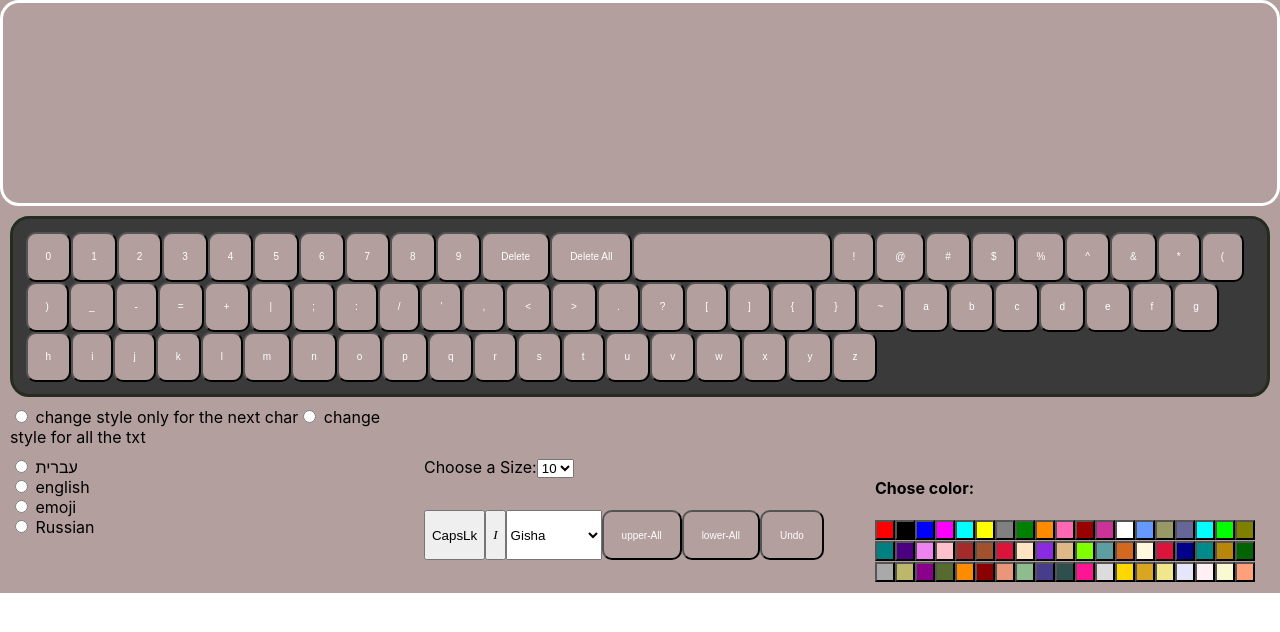
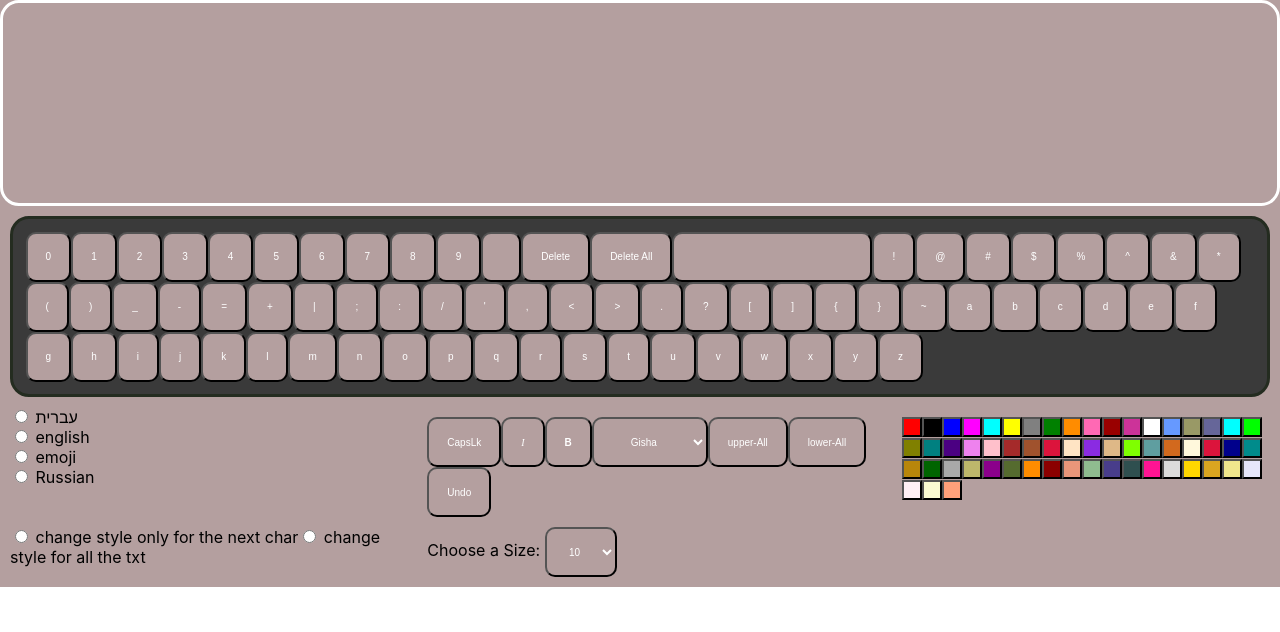
Before and after one commit to BatshevaYoffe/FSWD_4_BATSHEVA_CHELI, a React (Create React App) app: page / in a window 1280 px wide. Shown: the top 632 px of the page. Built offline with nearby package versions, Linux system fonts and the light colour scheme.

Commit message:
add bold

```diff
--- a/src/components/Color.js
+++ b/src/components/Color.js
@@ -14,7 +14,6 @@ class Color extends React.Component {
 
     render() {
         return (<div>
-            <h4>Chose color:</h4>
             <div class='flex'>
                 {this.colors.map(
                     color =>
--- a/src/components/Content.css
+++ b/src/components/Content.css
@@ -3,7 +3,7 @@
 .item3 { grid-area: right; }
 .item4 { grid-area: left1; }
 .item5 { grid-area: left2; }
-.item6{grid-area: language;}
+.item6{grid-area: all;}
 .item7{grid-area: content;}
 
 .grid-container {
@@ -11,9 +11,9 @@
   /* grid-template-rows: 100px,auto,200px,200px,200px; */
   grid-template-areas:
     'header header header '
-    'language content .'
+    'main content .'
     'main left1 right'
-    'main left2 right';
+    'all left2 .';
   gap: 10px;
   /* background-color:beige; */
   padding: 10px;
--- a/src/components/Content.js
+++ b/src/components/Content.js
@@ -18,19 +18,25 @@ class Content extends React.Component {
     this.change = this.change.bind(this)
     this.changeCase = this.changeCase.bind(this)
     this.changeFont = this.changeFont.bind(this)
-    this.ChangeAll=this.ChangeAll.bind(this)
-    this.ChangeAllColor=this.ChangeAllColor.bind(this)
+    this.ChangeAll = this.ChangeAll.bind(this)
+    this.ChangeAllColor = this.ChangeAllColor.bind(this)
+this.changeBold=this.changeBold.bind(this)
 
-    this.state = { value: "", st: 'normal',bold:'normal', font: "Arial", language: "english", case: "lower", color: "black", size: "10px",changeAll:'false', array: [] };
+    this.state = {
+      colorAll: '', value: "", st: 'normal', bold: 'normal', font: "Arial", language: "english",
+      case: "lower", color: "black", size: "10px", changeAll: 'false', array: []
+    };
   }
+  arrayChangeAll = []
   lastActions = []
   lastst = ['normal']
+  lastbold=['normal']
   lastfont = ['Arial']
   lastCase = ['lower']
   lastcolors = ['black']
   lastsizes = ['10px']
   lastlanguages = ['english']
-
+  colorAll = []
   async undo() {
     // debugger
     let lastAction = this.lastActions.pop()
@@ -67,28 +73,29 @@ class Content extends React.Component {
         this.lastCase.pop()
         await this.setState({ case: this.lastCase[this.lastCase.length - 1] })
         break;
+        case 'bold':
+        this.lastbold.pop()
+        await this.setState({ bold: this.lastbold[this.lastbold.length - 1] })
+        break;
+      // case 'colorAll':
+      //   var lastarray=this.arrayChangeAll.pop()
+      //   console.log(lastarray);
 
-      default:
-        // this.onclick('Delete')
-
+      //   this.setState({array:lastarray})
+      //   break;
 
     }
 
   }
   onclick(val) {
-    if (val !== "Undo") {//נשמור לפי סדר את הפעולות כדי למחוק פעולה אחרונה
-      // this.lastActions.push(val)
-      console.log(this.lastActions);
-      // alert(this.lastActions)
-    }
     let x = val
     switch (x) {//הפעולה שנבחרה
       case "Undo":
         this.undo()
         break;
       case " ":
-        console.log("רווחחח");
-        var style = { color: this.state.color, fontSize: this.state.size, fontStyle: this.state.st, fontFamily: this.state.font,whiteSpace: "pre-wrap" };
+        this.lastActions.push('char')
+        var style = { color: this.state.color, fontSize: this.state.size, fontStyle: this.state.st, fontFamily: this.state.font, whiteSpace: "pre-wrap" };
         var a = { value: " ", style: style };
         this.setState({ array: [...this.state.array, a] })
         break;
@@ -109,14 +116,9 @@ class Content extends React.Component {
         break;
       default:
         this.lastActions.push('char')
-
-        var style = { color: this.state.color, fontSize: this.state.size, fontStyle: this.state.st,fontweight:this.state.bold, fontFamily: this.state.font };
-
+        var style = { color: this.state.color, fontSize: this.state.size, fontStyle: this.state.st, fontWeight: this.state.bold, fontFamily: this.state.font };
         var list = { value: val, style: style };
         this.setState({ array: [...this.state.array, list] })
-
-
-
     }
   }
   async onLanguageChange(lan) {
@@ -127,27 +129,23 @@ class Content extends React.Component {
   }
 
   async ChangeColor(c) {
-    this.lastActions.push('color')
-    console.log(this.lastcolors);
-
-    this.lastcolors = [...this.lastcolors, c]
-    console.log(this.lastcolors);
-    await this.setState({ color: c })
+    if (this.state.changeAll = 'true') {
+      this.ChangeAllColor(c)
+    }
+    else {
+      this.lastActions.push('color')
+      this.lastcolors = [...this.lastcolors, c]
+      await this.setState({ color: c })
+    }
 
   }
   async ChangeSize(s) {
     s += 'px'
-    console.log(this.state.size);
-
     this.lastActions.push('size')
     this.lastsizes = [...this.lastsizes, s]
     await this.setState({ size: s })
-    console.log(this.state.size);
-
   }
-  async change(val){
-    console.log(this.state.st);
-
+  async change(val) {
     this.lastActions.push('st')
     this.lastst.push(val)
     await this.setState({ st: val });
@@ -159,22 +157,50 @@ class Content extends React.Component {
     await this.setState({ case: val })
   }
   async changeFont(val) {
+    if (this.state.changeAll = 'true') {
+      this.ChangeAllFont(val)
+    }
+    else {
     this.lastActions.push('font')
     this.lastfont.push(val)
     await this.setState({ font: val })
+    }
   }
-  async ChangeAll(val){
-    console.log(val);
-    await this.setState({changeAll:val})
+  async changeBold(val) {
+    // if (this.state.changeAll = 'true') {
+    //   // this.ChangeAllFont(val)
+    // }
+    // else {
+    console.log('bold')
+    this.lastActions.push('bold')
+    this.lastbold.push(val)
+    await this.setState({ bold: val })
+    // }
+  }
+  async ChangeAll(val) {
+    await this.setState({ changeAll: val })
     console.log(this.state.changeAll);
-    this.ChangeAllColor('red')
   }
-  ChangeAllColor(c){
-    this.state.array.forEach((item, index, arr) => (
-      // console.log(arr[index].style.color)
-      ((arr[index].style.color===c))))
-
-
+  async ChangeAllColor(c) {
+    this.lastActions.push('colorAll')
+    await this.setState({ colorAll: c })
+    this.colorAll.push(c)
+    this.state.array.forEach((item, index, arr) => {
+      arr[index].style = { color: c, fontSize: arr[index].style.fontSize, fontStyle: arr[index].style.st, fontweight: arr[index].style.bold, fontFamily: arr[index].style.font }
+    }
+    )
+    this.setState(this.state.array)
+  }
+  async ChangeAllFont(f) {
+    console.log('fontalll');
+    this.lastActions.push('fontAll')
+    // await this.setState({ fontAll: f })
+    // this.fontAll.push(f)
+    this.state.array.forEach((item, index, arr) => {
+      arr[index].style = { color: arr[index].style.fontSize, fontSize: arr[index].style.fontSize, fontStyle: f, fontweight: arr[index].style.bold, fontFamily: arr[index].style.font }
+    }
+    )
+    this.setState(this.state.array)
   }
 
   render() {
@@ -183,12 +209,10 @@ class Content extends React.Component {
       <div class='grid-container'>
         <div class='item1'><Keyboard lan={this.state.language} case={this.state.case} func={this.onclick} func2={this.onclick} /></div>
         <div class='item2'><Language onChange={this.onLanguageChange} /></div>
-
-        <div ><ChangeAll onChangeAll={this.ChangeAll} /></div>
-
+        <div class='item6'><ChangeAll onChangeAll={this.ChangeAll} /></div>
         <div class='item3'><Color onChangeColor={this.ChangeColor} /></div>
-        <div class='item4'><Size onChangeSize={this.ChangeSize} /></div>
-        <div class='item5'><PerKey st={this.state.st} func={this.onclick} func2={this.change} func3={this.changeCase} func4={this.changeFont} /></div>
+        <div class='item5'><Size onChangeSize={this.ChangeSize} /></div>
+        <div class='item4'><PerKey st={this.state.st} func={this.onclick} func2={this.change} func3={this.changeCase} func4={this.changeFont} func5={this.changeBold} /></div>
       </div>
     </div>
     );
--- a/src/components/DisplayArea.js
+++ b/src/components/DisplayArea.js
@@ -13,7 +13,7 @@ class DisplayArea extends React.Component {
         console.log(this.props.arr);
         return (
             <div className='border'>
-                <div style={{overflow:'auto'}} className="flex">
+                <div style={{ overflow: 'auto' }} className="flex">
                     <p >
                         {this.props.arr.map((i, index) =>
                             <span style={this.props.arr[index].style}>{this.props.arr[index].value}</span>
--- a/src/components/Key.css
+++ b/src/components/Key.css
@@ -75,6 +75,10 @@
     cursor: pointer;
     transition-duration: 0.4s;
     -webkit-transition-duration: 0.4s;
+    border-width: 2px;
+    border-style: outset;
+    border-color: buttonborder;
+    border-image: initial;
   }
 
   .key-button:hover {
--- a/src/components/Keyboard.js
+++ b/src/components/Keyboard.js
@@ -21,7 +21,7 @@ class Keyboard extends React.Component {
     var engU = ["A", "B", "C", "D", "E", "F", "G", "H", "I", "J", "K", "L", "M", "N", "O", "P", "Q", "R", "S", "T", "U", "V", "W", "X", "Y", "Z"]
     var engL = ["a", "b", "c", "d", "e", "f", "g", "h", "i", "j", "k", "l", "m", "n", "o", "p", "q", "r", "s", "t", "u", "v", "w", "x", "y", "z"]
     var emoji = ['😀', "😁", "😂", "😃", "😄", "😅", "😆", "😇", "😈", "😉", "😊", '😋', "😌", '😍', '😎', '😏', '😐', '😑', "😒", "😓", '😔', '😕', '😖', '😗', '😘', '😙', '😚', '😛', '😜', '😝', '😞', '😟', '😠', '😡', '😢', '😣', '😤', '😥', '😦', '😧', '😨', "😩", '😪', '😫', '😬', '😭', '😮', '😯', '😰', '😱', '😲', '😳', '😴', '😵', '😶', '😷', '🙁', '🙂', '🙃', '🙄', '🤐', '🤑', '🤒', '🤓', '🤔', '🤕', '🤠', '🤡', '🤢', '🤣', '🤤', '🤥', '🤧', '🤨', '🤩', '🤪', '🤫', '🤬', '🤭', '🤮', '🤯', '🧐', '❤', '🌸', '🍓', '💞', '💯', '💗', '🔥']
-    var characters = ["Delete", "Delete All", " ", "!", "@", "#", "$", "%", "^", "&", "*", "(", ")", "_", "-", "=", "+", "|", ";", ":", "/", "'", ",", "<", ">", ".", "?", "[", "]", "{", "}", "~"]
+    var characters = ['\t',"Delete", "Delete All", " ", "!", "@", "#", "$", "%", "^", "&", "*", "(", ")", "_", "-", "=", "+", "|", ";", ":", "/", "'", ",", "<", ">", ".", "?", "[", "]", "{", "}", "~"]
     var array = numbers
     array = array.concat(characters)
 
--- a/src/components/PerKey.js
+++ b/src/components/PerKey.js
@@ -11,7 +11,7 @@ class PerKey extends React.Component {
     this.click2 = this.click2.bind(this)
     this.click3 = this.click3.bind(this)
     this.click4 = this.click4.bind(this)
-    this.state = { caps: 'upper', italic: 'normal' }
+    this.state = { caps: 'upper', italic: 'normal' ,bold:'normal'}
   }
   onclick(val) {
     this.props.func(val)
@@ -44,11 +44,23 @@ class PerKey extends React.Component {
   click4(val) {
     this.props.func4(val)
   }
+  click5(val) {
+    console.log('click55555');
+    if (val === 'bold') {
+      this.setState({ bold: 'normal' })
+      this.props.func5('normal')
+
+    }
+    else {
+      this.setState({ bold: 'bold' })
+      this.props.func5('bold')
+    }
+  }
 
   render() {
     return (<div>
       <div class="flex">
-        <button onClick={() => this.click3(this.state.caps)}>CapsLk</button>
+        <button class='key-button item' onClick={() => this.click3(this.state.caps)}>CapsLk</button>
 
         <Key char={"upper-All"} func={this.onclick} />
         <Key char={"lower-All"} func={this.onclick} />
@@ -57,13 +69,14 @@ class PerKey extends React.Component {
         {/* <button onClick={() => this.click2('normal')}>normal</button>
         <button onClick={() => this.click2("italic")}>italic</button> */}
 
-        <button /*className={this.state.italic =='normal'?'btnselected':''}*/ style={{fontStyle:'italic',fontFamily:'Aldhabi'}} onClick={() => this.click2(this.state.italic)}>I</button>
+        <button class='key-button item' /*className={this.state.italic =='normal'?'btnselected':''}*/ style={{fontStyle:'italic',fontFamily:'Aldhabi'}} onClick={() => this.click2(this.state.italic)}>I</button>
+        <button class='key-button item' /*className={this.state.italic =='normal'?'btnselected':''}*/ style={{fontWeight:'bold'}} onClick={() => this.click5(this.state.bold)}>B</button>
 
 
-        <select onChange={(event) => this.click4(event.target.value)}>
+        <select class='key-button item' onChange={(event) => this.click4(event.target.value)}>
           {this.font.map(
             f =>
-              <option style={{ fontFamily: f }} value={f}>{f}</option>
+              <option style={{ fontFamily: f,backgroundColor:'white',color:'black' }} value={f}>{f}</option>
           )}
         </select>
       </div>
--- a/src/components/Size.js
+++ b/src/components/Size.js
@@ -1,4 +1,5 @@
 import React from 'react';
+import './Key.css'
 class Size extends React.Component {
     arr = ['10',"12", "14", "20",'28','48','72']
 
@@ -13,12 +14,12 @@ class Size extends React.Component {
 
     render() {
         return (<div>
-            <label for="cars">Choose a Size:</label>
-            <select onChange={(event)=>this.changeSize(event.target.value)} id="sizes" name="sizelist">
+            <label for="cars">Choose a Size: </label>
+            <select class='key-button item' onChange={(event)=>this.changeSize(event.target.value)} id="sizes" name="sizelist">
             {this.arr.map(
                     size =>
                     // <div key={size}>
-                    <option value={size}>{size}</option>
+                    <option style={{backgroundColor:'white',color:'black' }} value={size}>{size}</option>
                     // </div>
                 )}
             </select>
```
Also changed, not shown: src/components/Emoji.js (added, +36 -0 lines). Lines whose indentation alone changed are shown as unchanged.
